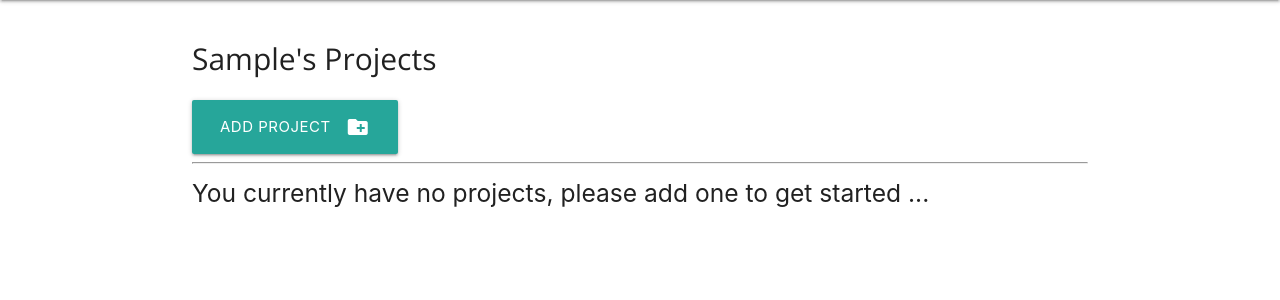
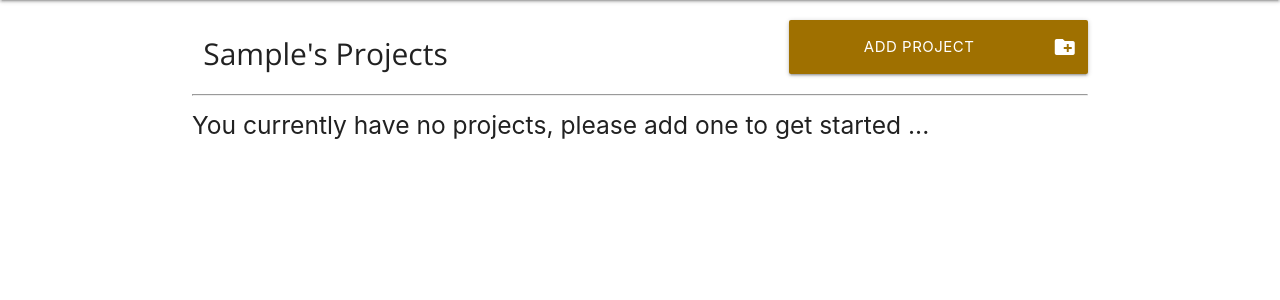
Before and after one commit to bglynch/project-tracker-flask, a Flask app: page /projects in a window 1280 px wide. Shown: the part 80-380 px from the top of the page. Run offline with Flask 2, Linux system fonts and the light colour scheme; the visitor is signed in with stand-in values (Sample User, id 1); data comes from the database, SQL or seed files in the repository; data that the repository does not hold is empty; some libraries are stand-ins or nearby versions.

Commit message:
/projects page: styling added

```diff
--- a/app/static/css/style.css
+++ b/app/static/css/style.css
@@ -14,6 +14,13 @@
 .color-background{
     background-color: #ffffff;
 }
+.add-button-background{
+    background-color: #9F7000;;
+}
+.add-button-background:hover{
+    background-color: #523a00;;
+}
+
 .txt-first{
     color: #ffffff;
 }
@@ -73,7 +80,30 @@ nav, nav .nav-wrapper i, nav a.sidenav-trigger, nav a.sidenav-trigger i {
 
 
 /*--------- projects -----------------*/
+.header-button-title {
+    margin-top: 20px;
+}
 
+.header-button-title #page-title {
+    margin: 0;
+    padding-top: 17px;
+}
+
+.project {
+    margin-bottom: 1.5rem;
+}
+
+.project a {
+    color: #000000;
+    width: 100%;
+    line-height: 5rem;
+    height: 5rem;
+}
+.project .btn-large:hover{
+    background-color: #00309f;
+    color: #fff;
+    border-top: 3px solid #b3b6bb;
+}
 
 
 /*--------- project tasks -----------------*/
--- a/app/templates/projects.html
+++ b/app/templates/projects.html
@@ -1,19 +1,21 @@
 {% extends "base.html" %}
 {% block content %}
-<h1>{{ current_user.username|title }}'s Projects</h1>
-<a class="waves-effect waves-light btn-large" href="{{ url_for('add_project') }}">
+<div class="row header-button-title">
+<h1 id="page-title" class="col s8">{{ current_user.username|title }}'s Projects</h1>
+<a class="col s4 waves-effect waves-light btn-large add-button-background" href="{{ url_for('add_project') }}">
   <i class="material-icons right">create_new_folder</i>add project
 </a>
+</div>
 <hr>
 {% if jobs[0:]|length < 1 %}
   <div class="row">
      <h5>You currently have no projects, please add one to get started ...</h5>
   </div>
 {% else %}
+  <div class="row">
   {% for p in jobs %}
-  <div class="row">
-    <div class="col s12 m12 l12">
-      <a class="waves-effect waves-light btn-large col s11 grey darken-1" href="{{ url_for('view_project_tasks', projectno=p.id) }}" style="width:100%;">
+    <div class="col s12 project">
+      <a class="waves-effect waves-light btn-large col color-panel" href="{{ url_for('view_project_tasks', projectno=p.id) }}">
         <span class="col s2">{{ p.number }}</span>
         <span class="col s6">{{ p.name }}</span>
         <span class="col s2">£{{ p.value }}</span>
@@ -24,7 +26,8 @@
         {% endif %}
       </a>
     </div>
+  {% endfor %}
   </div>
-  {% endfor %}
+
 {% endif %}
 {% endblock %}
```
